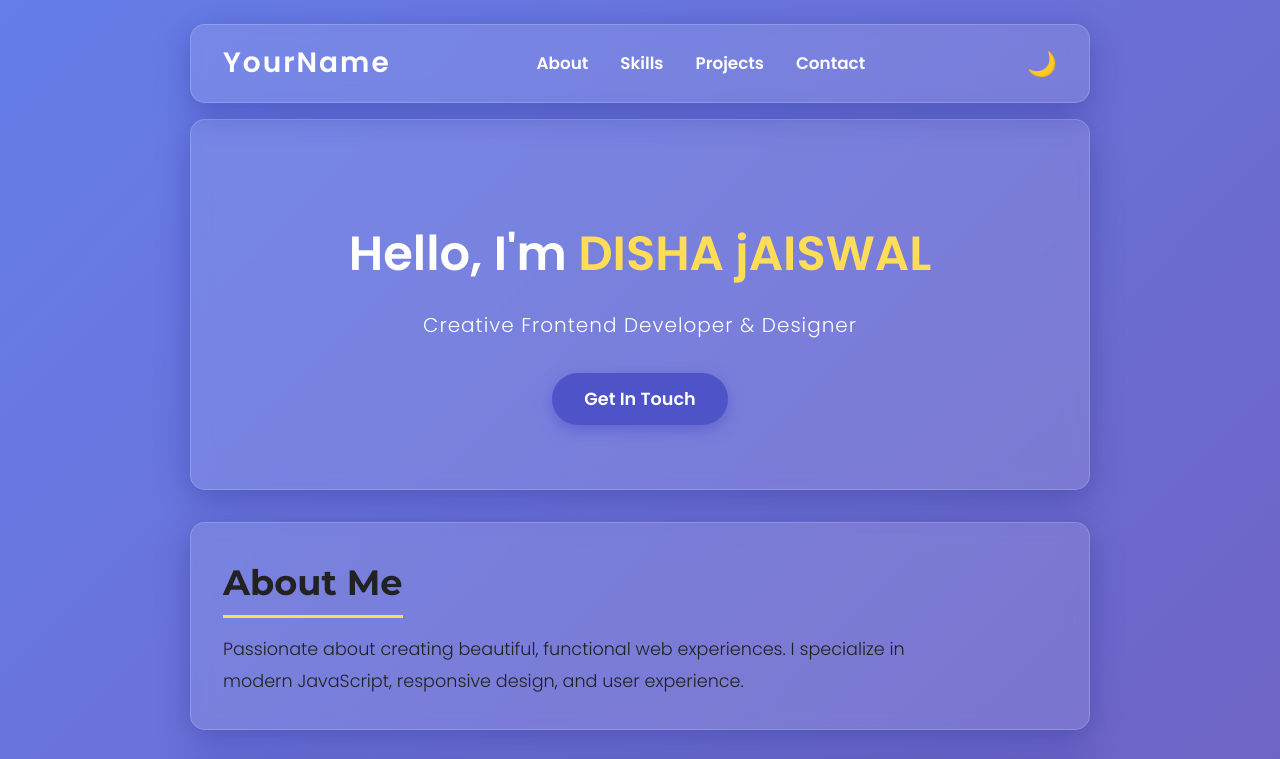
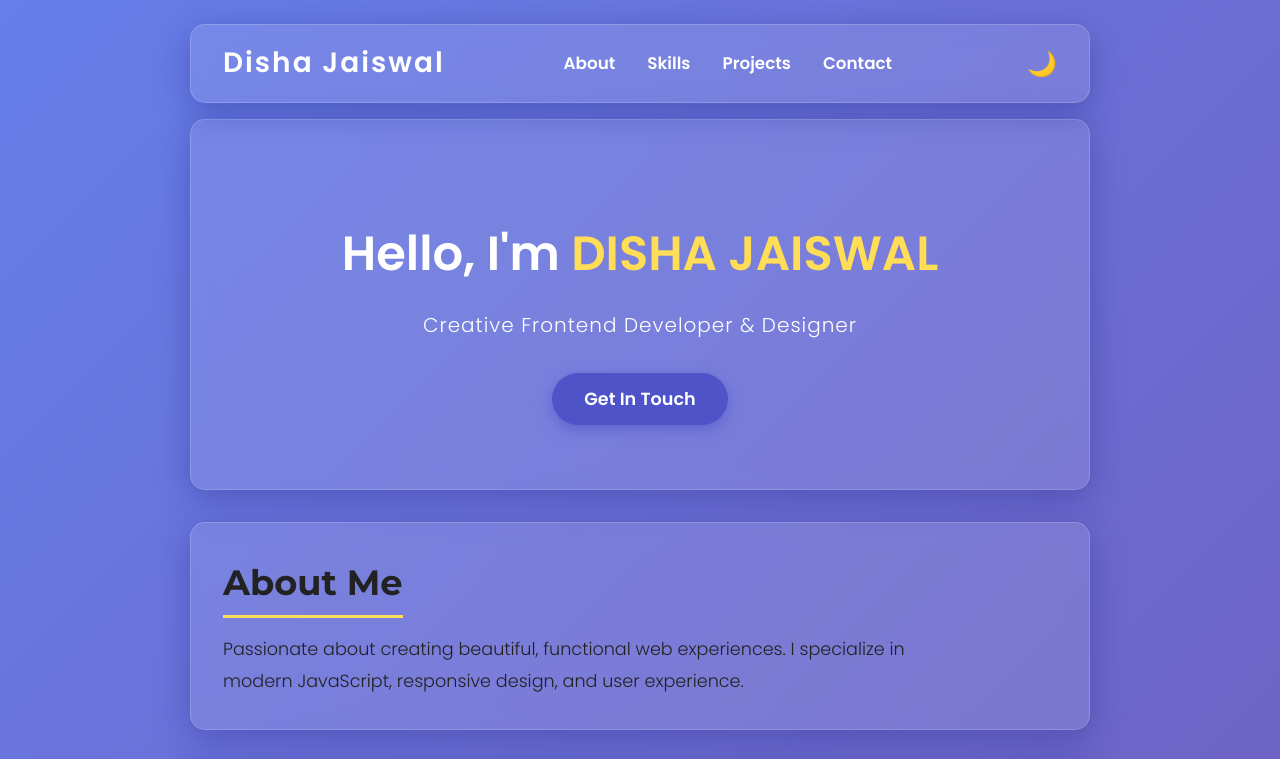
Before and after one commit to disha274/portfolio, a plain HTML site: page index.html in a window 1280 px wide. Shown: the top 759 px of the page. Drawn offline with Linux system fonts and the light colour scheme.

Commit message:
Update index.html

```diff
--- a/index.html
+++ b/index.html
@@ -11,7 +11,7 @@
 <body>
   <header>
     <nav class="navbar glass">
-      <div class="logo">YourName</div>
+      <div class="logo">Disha Jaiswal</div>
       <ul class="nav-links">
         <li><a href="#about" class="nav-link">About</a></li>
         <li><a href="#skills" class="nav-link">Skills</a></li>
@@ -27,7 +27,7 @@
 
   <main>
     <section class="hero glass" id="home">
-      <h1>Hello, I'm <span>DISHA jAISWAL</span></h1>
+      <h1>Hello, I'm <span>DISHA JAISWAL</span></h1>
       <p>Creative Frontend Developer & Designer</p>
       <a href="#contact" class="btn-primary">Get In Touch</a>
     </section>
```
